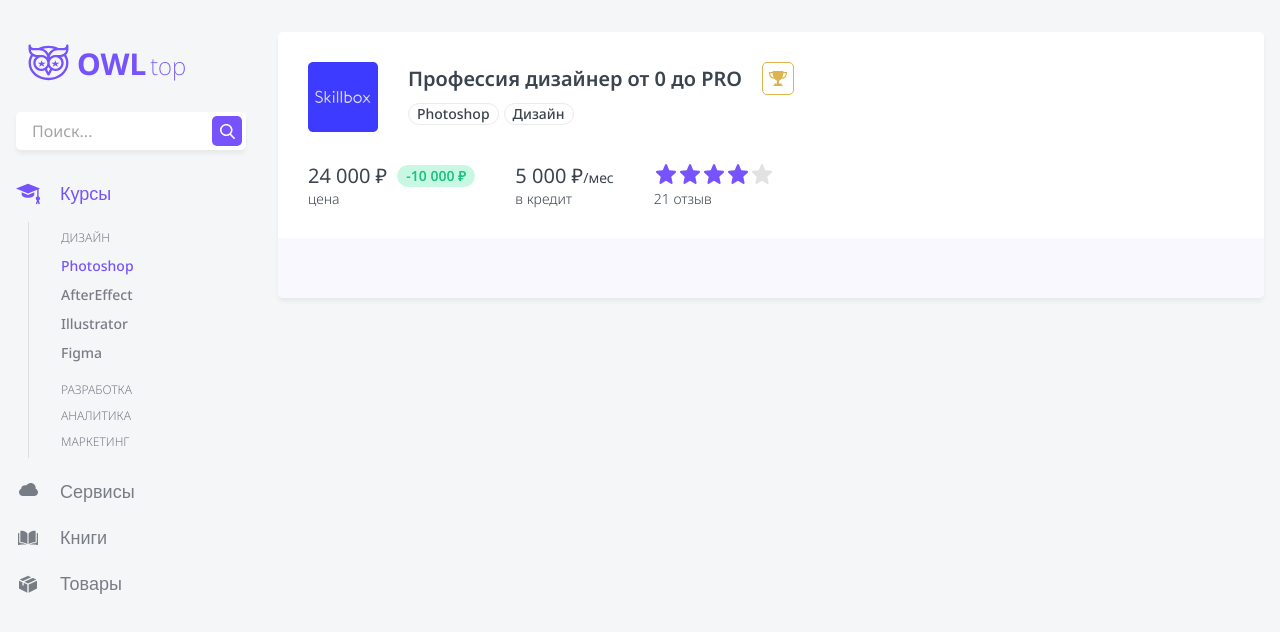
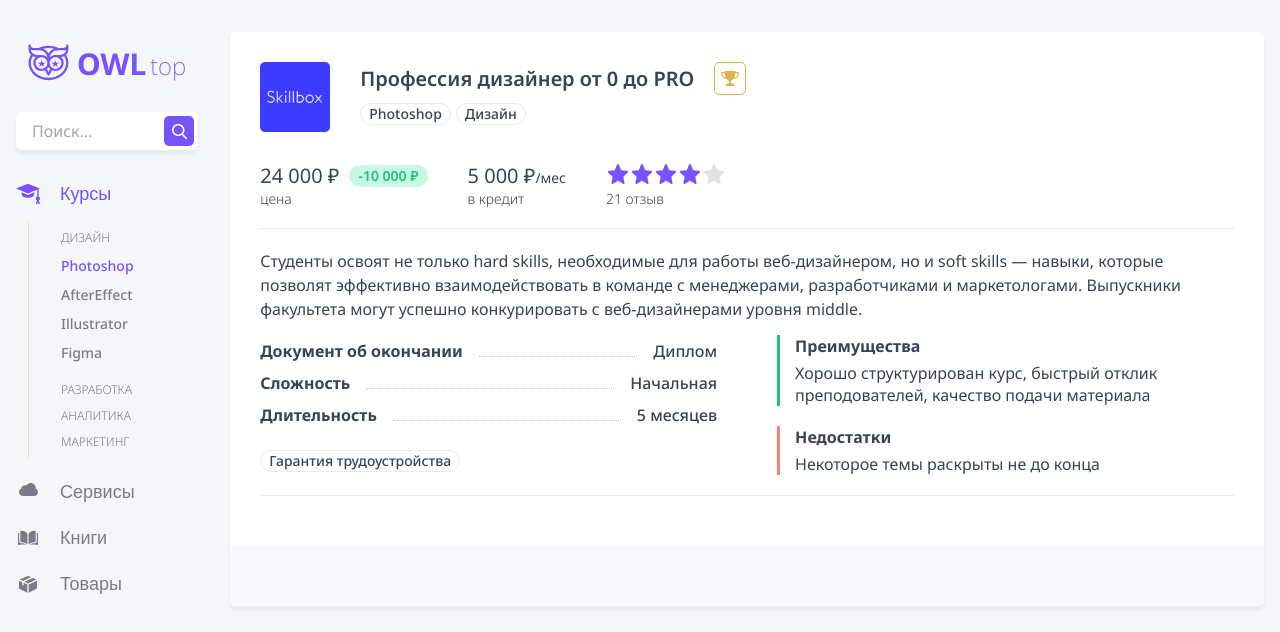
Before and after one commit to tdedetd/react-owl-top-practice, a Next.js app: page / in a window 1280 px wide. Shown: the top 632 px of the page. Built offline with nearby package versions, Linux system fonts and the light colour scheme.

Commit message:
course info

```diff
--- a/app/components/Course/components/CourseInfo/CourseInfo.module.css
+++ b/app/components/Course/components/CourseInfo/CourseInfo.module.css
@@ -1,3 +1,9 @@
+.divider {
+  padding-bottom: 20px;
+  border-bottom: 1px solid var(--color-border);
+  margin-bottom: 20px;
+}
+
 .container {
   padding: 30px;
   background-color: var(--block);
--- a/app/components/Course/components/CourseInfo/CourseInfo.tsx
+++ b/app/components/Course/components/CourseInfo/CourseInfo.tsx
@@ -1,11 +1,15 @@
 import { CourseInfoProps } from './CourseInfo.props';
 import styles from './CourseInfo.module.css';
 import { CourseHeader } from './components/CourseHeader/CourseHeader';
+import { CourseMain } from './components/CourseMain/CourseMain';
 
 export function CourseInfo({ course }: CourseInfoProps): JSX.Element {
   return (
     <section className={styles.container}>
       <CourseHeader course={course}></CourseHeader>
+      <div className={styles.divider}></div>
+      <CourseMain course={course}></CourseMain>
+      <div className={styles.divider}></div>
     </section>
   );
 }
--- /dev/null
+++ b/app/components/Course/components/CourseInfo/components/CourseMain/CourseMain.module.css
@@ -0,0 +1,93 @@
+.description {
+  font-size: 16px;
+  line-height: 24px;
+  font-weight: 400;
+  margin-bottom: 14px;
+}
+
+.details {
+  display: grid;
+  gap: 60px;
+  grid-template-columns: repeat(2, 1fr);
+}
+
+@media (max-width: 991px) {
+  .details {
+    gap: 30px;
+    grid-template-columns: 1fr;
+  }
+}
+
+.infoParamsContainerSpace {
+  margin-bottom: 18px;
+}
+
+.infoParam {
+  display: flex;
+  align-items: baseline;
+  gap: 16px;
+}
+
+.infoParamName {
+  font-size: 16px;
+  line-height: 32px;
+  font-weight: 700;
+}
+
+.infoParamDots {
+  flex-grow: 1;
+  height: 0;
+  border-bottom: 1px dotted #C4C4C4;
+}
+
+.infoParamValue {
+  font-size: 16px;
+  line-height: 22px;
+  font-weight: 500;
+}
+
+@media (max-width: 575px) {
+  .infoParamsContainer {
+    display: flex;
+    flex-direction: column;
+    gap: 10px;
+  }
+
+  .infoParam {
+    flex-direction: column;
+    gap: 0;
+  }
+
+  .infoParamDots {
+    display: none;
+  }
+}
+
+.advantages,
+.disadvantages {
+  padding-left: 15px;
+  border-left-width: 3px;
+  border-left-style: solid;
+}
+
+.advantages {
+  border-left-color: #1DC37E;
+  margin-bottom: 20px;
+}
+
+.disadvantages {
+  border-left-color: #FC836D;
+}
+
+.rightHeading {
+  font-size: 16px;
+  line-height: 22px;
+  font-weight: 700;
+  margin-bottom: 5px;
+}
+
+.rightText {
+  font-size: 16px;
+  line-height: 22px;
+  font-weight: 400;
+}
--- /dev/null
+++ b/app/components/Course/components/CourseInfo/components/CourseMain/CourseMain.tsx
@@ -0,0 +1,52 @@
+import { CourseMainProps } from './CourseMainProps';
+import styles from './CourseMain.module.css';
+import { CourseApi } from '../../../../models/course-api.interface';
+import { Tag } from '@/components/Tag/Tag';
+import classNames from 'classnames';
+
+export function CourseMain({ course }: CourseMainProps): JSX.Element {
+  const infoParams: { key: keyof CourseApi, name: string }[] = [
+    { key: 'document', name: 'Документ об окончании' },
+    { key: 'difficulty', name: 'Сложность' },
+    { key: 'duration', name: 'Длительность' },
+  ];
+
+  const infoParamsContainerClassName = classNames(...[
+    styles.infoParamsContainer,
+    { [styles.infoParamsContainerSpace]: course.employmentGuarantee }
+  ].filter(Boolean));
+
+  return (
+    <>
+      <p className={styles.description}>{course.description}</p>
+      <div className={styles.details}>
+        <div>
+          <div className={infoParamsContainerClassName}>
+            {infoParams.map((param) => (
+              <div className={styles.infoParam}>
+                <p className={styles.infoParamName}>{param.name}</p>
+                <div className={styles.infoParamDots} />
+                <p className={styles.infoParamValue}>{String(course[param.key])}</p>
+              </div>
+            ))}
+          </div>
+          {course.employmentGuarantee && (
+            <div>
+              <Tag size='normal' color='white'>Гарантия трудоустройства</Tag>
+            </div>
+          )}
+        </div>
+        <div>
+          <div className={styles.advantages}>
+            <p className={styles.rightHeading}>Преимущества</p>
+            <p className={styles.rightText}>{course.advantages}</p>
+          </div>
+          <div className={styles.disadvantages}>
+            <p className={styles.rightHeading}>Недостатки</p>
+            <p className={styles.rightText}>{course.disadvantages}</p>
+          </div>
+        </div>
+      </div>
+    </>
+  );
+}
--- /dev/null
+++ b/app/components/Course/components/CourseInfo/components/CourseMain/CourseMainProps.ts
@@ -0,0 +1,5 @@
+import { CourseApi } from '../../../../models/course-api.interface';
+
+export interface CourseMainProps {
+  course: CourseApi;
+}
--- a/app/globals.css
+++ b/app/globals.css
@@ -9,6 +9,7 @@
   --block: #FFFFFF;
   --block-secondary: #F9F8FF;
   --shadow: 0 4px 4px rgba(0, 0, 0, .05);
+  --color-border: #EBEBEB;
 }
 
 html,
--- a/components/Tag/Tag.module.css
+++ b/components/Tag/Tag.module.css
@@ -36,6 +36,6 @@
 .tagWhite {
   color: var(--foreground);
   background-color: #FFFFFF;
-  border-color: #EBEBEB;
+  border-color: var(--color-border);
   font-weight: 500;
 }
```
